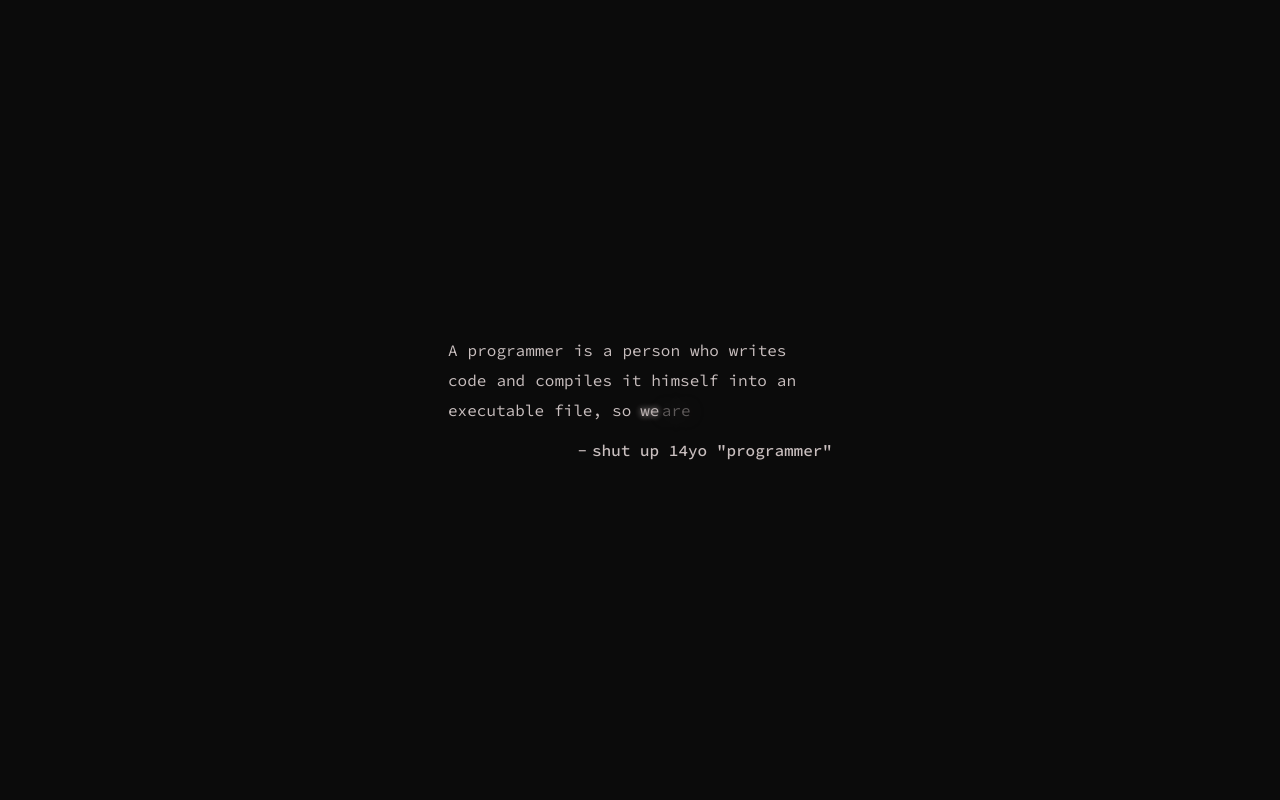
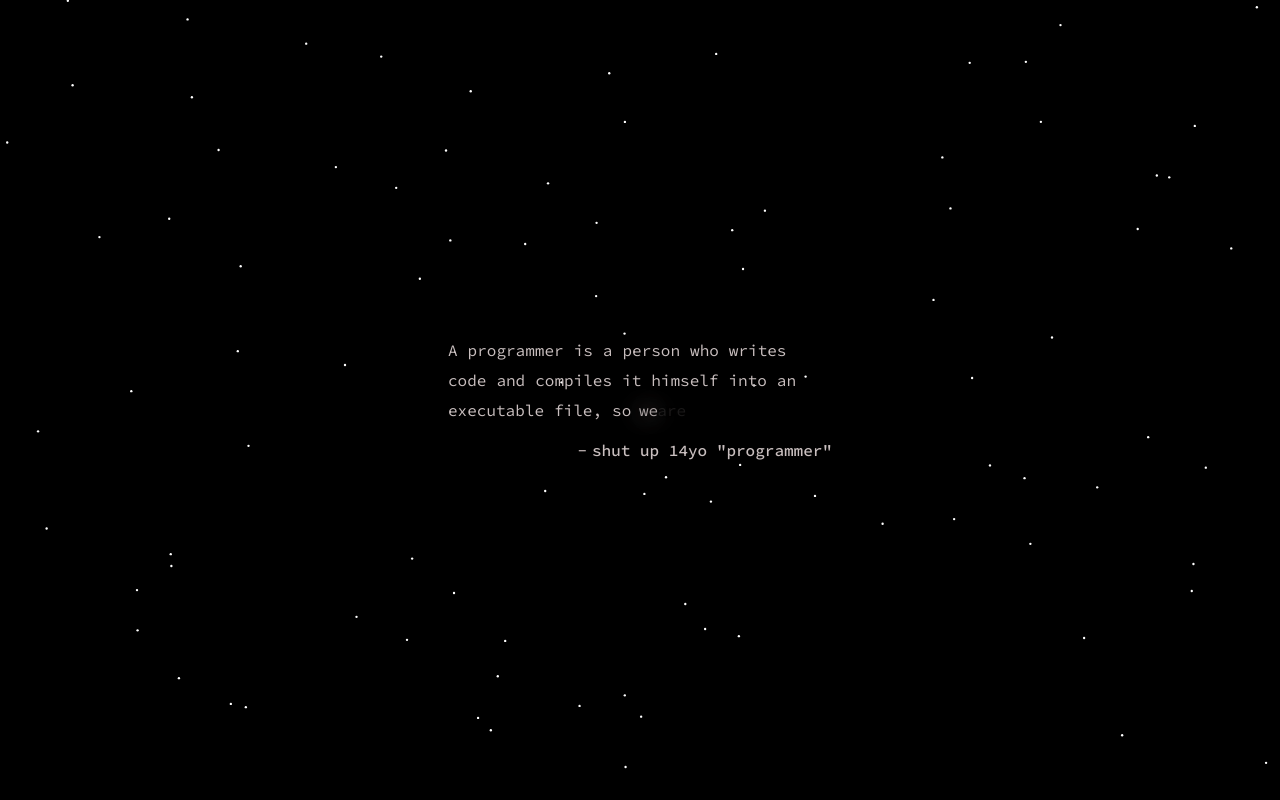
Before and after one commit to terminaate/old-site, a React (Vite) app: page / in a window 1280 px wide. Built offline with nearby package versions, Linux system fonts and the light colour scheme; a web font is replaced by a local one.

Commit message:
First version of particles, and first version of parallax  on intro screen

```diff
--- a/package.json
+++ b/package.json
@@ -14,6 +14,7 @@
     "@types/react": "^18.0.0",
     "@types/react-dom": "^18.0.0",
     "@vitejs/plugin-react": "^1.3.0",
+    "prettier": "^2.7.1",
     "vite": "^2.9.9"
   }
 }
--- a/src/App.jsx
+++ b/src/App.jsx
@@ -1,14 +1,16 @@
-import React, {useEffect} from 'react';
-import IntroScreen from "./screens/IntroScreen/IntroScreen";
-import MainScreen from "./screens/MainScreen/MainScreen";
+import React, { useState } from 'react';
+import IntroScreen from './screens/IntroScreen/IntroScreen';
+import MainScreen from './screens/MainScreen/MainScreen';
 
 const App = () => {
-    return (
-        <>
-            <IntroScreen/>
-            <MainScreen/>
-        </>
-    );
+	const [isIntroEnded, setIsIntroEnded] = useState(false);
+
+	return (
+		<>
+			<IntroScreen setIsIntroEnded={setIsIntroEnded} />
+			<MainScreen isIntroEnded={isIntroEnded} />
+		</>
+	);
 };
 
 export default App;
--- a/src/components/Particles/Particles.jsx
+++ b/src/components/Particles/Particles.jsx
@@ -1,39 +1,91 @@
-import React, {useEffect, useRef} from 'react';
-import cl from "./Particles.module.css"
+import React, { useEffect, useRef, useState } from 'react';
+import cl from './Particles.module.css';
 
-const Particles = () => {
+const Particles = ({
+										 backgroundColor = '#000',
+										 particlesCount = 100,
+										 particlesSize = Math.random() * 2,
+										 particlesColor = '#fff',
+										 particlesVelocity = 0.4
+									 }) => {
 	const canvasRef = useRef(null);
 
-    const draw = (ctx) => {
-        const drawCircle = (x=Math.random() * ctx.canvas.width, y=ctx.canvas.height, radius = Math.floor(Math.random() * 7)) => {
-            ctx.fillStyle = "#fff";
-            ctx.beginPath()
-            ctx.arc(x, y, radius, 0, Math.PI * 2);
-            ctx.fill()
+	const [config, setConfig] = useState({
+		backgroundColor,
+		particlesSize: particlesSize > 0.5 ? particlesSize : Math.random() * 2,
+		particlesCount,
+		particlesColor,
+		particlesVelocity
+	});
+
+	useEffect(() => {
+		const ctx = canvasRef.current.getContext('2d');
+		ctx.canvas.width = innerWidth;
+		ctx.canvas.height = innerHeight;
+		let particles = [];
+
+		init();
+
+		window.onresize = () => {
+			ctx.canvas.width = innerWidth;
+			ctx.canvas.height = innerHeight;
+		};
+
+		function Particle() {
+			this.x = Math.random() * ctx.canvas.width;
+			this.y = Math.random() * ctx.canvas.height;
+			this.velocityX = Math.random() * (config.particlesVelocity * 2) - config.particlesVelocity;
+			this.velocityY = Math.random() * (config.particlesVelocity * 2) + config.particlesVelocity;
+
+			this.position = () => {
+				this.x += this.velocityX;
+
+				this.y -= this.velocityY;
+				if (this.y < 0) {
+					this.y = ctx.canvas.height - this.y;
+				}
+				console.log(this.y, ctx.canvas.height);
+			};
+
+			this.reDraw = () => {
+				ctx.beginPath();
+				ctx.arc(this.x, this.y, config.particlesSize, 0, Math.PI * 2);
+				ctx.closePath();
+				ctx.fillStyle = config.particlesColor;
+				ctx.fill();
+			};
 		}
 
-        for (let i = 0; i < 101; i++) {
-            drawCircle();
+		function drawBackground() {
+			ctx.fillStyle = config.backgroundColor;
+			ctx.fillRect(0, 0, ctx.canvas.width, ctx.canvas.height);
+		}
+
+		function drawParticles() {
+			for (const particle of particles) {
+				particle.position();
+				particle.reDraw();
 			}
 		}
 
-    useEffect(() => {
-        const ctx = canvasRef.current.getContext("2d");
-        ctx.canvas.width = window.innerWidth;
-        ctx.canvas.height = window.innerHeight;
-
-        window.onresize = (e) => {
-            ctx.canvas.width = window.innerWidth;
-            ctx.canvas.height = window.innerHeight;
-            draw(ctx)
+		function loop() {
+			drawBackground();
+			drawParticles();
+			requestAnimationFrame(loop);
 		}
 
-        draw(ctx);
-    }, [])
+		function init() {
+			for (let i = 0; i < config.particlesCount; i++) {
+				particles.push(new Particle);
+			}
+
+			loop();
+		}
+	}, []);
 
 	return (
 		<div className={cl.particlesContainer}>
-            <canvas ref={canvasRef}/>
+			<canvas ref={canvasRef} />
 		</div>
 	);
 };
--- a/src/screens/IntroScreen/IntroScreen.jsx
+++ b/src/screens/IntroScreen/IntroScreen.jsx
@@ -1,34 +1,48 @@
-import React, {useEffect, useRef, useState} from 'react';
-import cl from "./IntroScreen.module.css";
-import TypingText from "../../components/TypingText/TypingText";
+import React, { useEffect, useRef, useState } from 'react';
+import cl from './IntroScreen.module.css';
+import TypingText from '../../components/TypingText/TypingText';
+import Particles from '../../components/Particles/Particles';
 // import Particles from "../../components/Particles/Particles";
 
-const IntroScreen = () => {
-    const [backgroundState, setBackgroundState] = useState("loading");
-    const visited = useRef(Boolean(localStorage.getItem("visited")));
+const IntroScreen = ({ setIsIntroEnded }) => {
+	const [backgroundState, setBackgroundState] = useState('loading');
+	const visited = useRef(Boolean(localStorage.getItem('visited')));
+	const containerRef = useRef(null);
+	const backgroundRef = useRef(null);
 
 	useEffect(() => {
-        setBackgroundState("loaded")
+		if (!localStorage.getItem('visited')) {
+			localStorage.setItem('visited', 'true');
+		}
+	}, []);
 
-        if (!localStorage.getItem("visited")) {
-            localStorage.setItem("visited", "true")
-        }
-    }, [])
+	const skipButtonClickHandler = () => {
+		setBackgroundState('clicked');
+		setIsIntroEnded(true);
+	};
+
+	const onMouseMoveEventHandler = (e) => {
+		containerRef.current.style.transform = `translate(${(window.innerWidth - e.pageX * 2) / 90}px, ${(window.innerHeight - e.pageY * 2) / 90}px)`;
+		backgroundRef.current.style.transform = `translate(${(window.innerHeight - e.pageY * 2) / 90}px, ${(window.innerHeight - e.pageY * 2) / 90}px)`;
+	};
+
+	addEventListener('mousemove', onMouseMoveEventHandler);
 
 	return (
 		<div className={cl.introScreen} data-background={backgroundState}>
-            {/*<div className={cl.introScreenBackground}>*/}
-            {/*    <Particles/>*/}
-            {/*    HERE SOMETHING IN BACKGROUND*/}
-            {/*</div>*/}
+			<div ref={backgroundRef} className={cl.introScreenBackground}>
+				<Particles />
+			</div>
 			<div className={cl.introScreenForeground}>
-                <TypingText onClick={e => e.target.style.background = "none"}
-                            className={visited.current ? cl.introTypingVisitedText : ""}
-                            text={"A programmer is a person who writes code and compiles it himself into an executable file, so we are all \"script kiddy\", remember that bitches)"}/>
-                <div onClick={() => backgroundState === "loaded" ? setBackgroundState("clicked") : ""}
+				<div ref={containerRef} className={cl.introScreenContainer}>
+					<TypingText onClick={e => e.target.style.background = 'none'}
+											className={visited.current ? cl.introTypingVisitedText : ''}
+											text={'A programmer is a person who writes code and compiles it himself into an executable file, so we are all "script kiddy", remember that bitches)'} />
+					<div onClick={skipButtonClickHandler}
 							 className={cl.introSkipButton}>
 						<span>-</span>
-                    <span>{visited.current ? "skip" : "shut up 14yo \"programmer\""}</span>
+						<span>{visited.current ? 'skip' : 'shut up 14yo "programmer"'}</span>
+					</div>
 				</div>
 			</div>
 		</div>
--- a/src/screens/IntroScreen/IntroScreen.module.css
+++ b/src/screens/IntroScreen/IntroScreen.module.css
@@ -16,16 +16,24 @@
     pointer-events: none;
 }
 
-.introScreenForeground {
-    width: 30%;
-    min-width: 100px;
-}
-
+.introScreenForeground,
 .introScreenBackground {
     position: absolute;
     width: 100%;
     height: 100%;
-    /*z-index: -10;*/
+    display: flex;
+    align-items: center;
+    justify-content: center;
+    flex-direction: column;
+}
+
+.introScreenBackground {
+    z-index: -10;
+}
+
+.introScreenContainer {
+    width: 30%;
+    min-width: 100px;
 }
 
 .introTypingVisitedText {
--- a/src/screens/MainScreen/MainScreen.jsx
+++ b/src/screens/MainScreen/MainScreen.jsx
@@ -1,11 +1,15 @@
 import React from 'react';
+import TypingText from '../../components/TypingText/TypingText';
 
-const MainScreen = () => {
-    return (
-        <div>
-            Main content
-        </div>
-    );
+const MainScreen = ({ isIntroEnded }) => {
+
+	return (
+		<div>
+			{ isIntroEnded && (
+				<TypingText text={"THIS IS A FUCKING MAIN CONTENT"}/>
+			)}
+		</div>
+	);
 };
 
 export default MainScreen;
```
Also changed, not shown: src/components/AnimatedSymbolsText/AnimatedSymbolsText.jsx (+3 -4 lines), src/components/TypingText/TypingText.jsx (+14 -14 lines), src/hooks/classes.js (+4 -4 lines), src/main.jsx (+6 -6 lines), 1 other file (tests, documents, lock files or other folders). Lines whose indentation alone changed are shown as unchanged.
